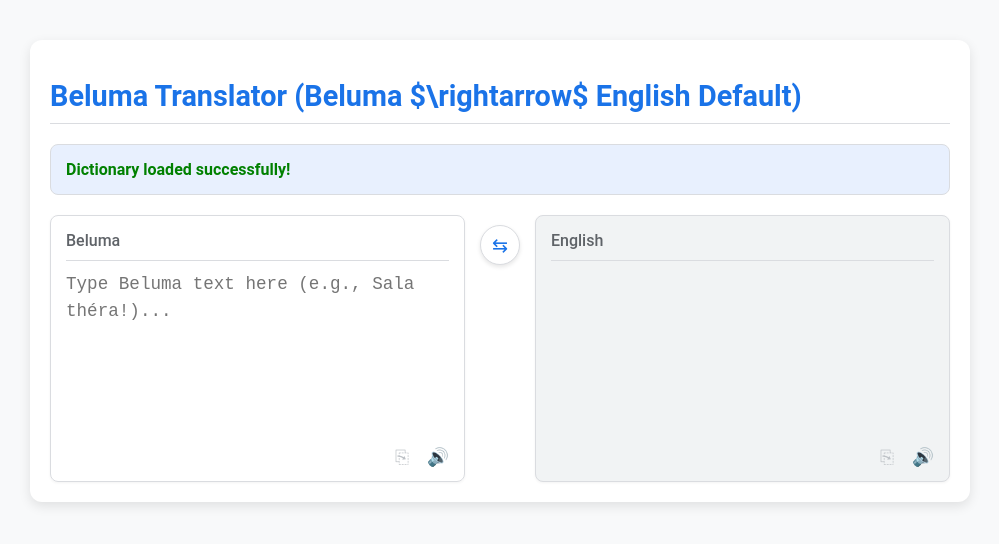
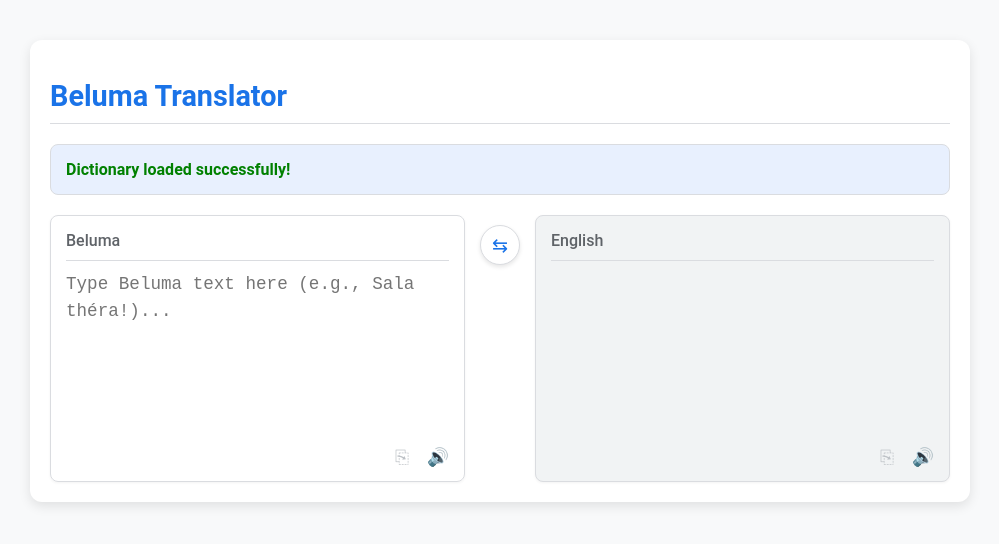
Before and after one commit to XPDevs/Beluma, a plain HTML site: page translator.html in a window 1280 px wide. Shown: the whole page, without its empty margins (140-1139 px from the left). Drawn offline with Linux system fonts and the light colour scheme.

Commit message:
Update translator.html

```diff
--- a/translator.html
+++ b/translator.html
@@ -153,7 +153,7 @@
 <body>
 
 <div class="container">
-    <h1>Beluma Translator (Beluma $\rightarrow$ English Default)</h1>
+    <h1>Beluma Translator</h1>
 
     <div id="status">Loading dictionary from URL...</div>
 
```
